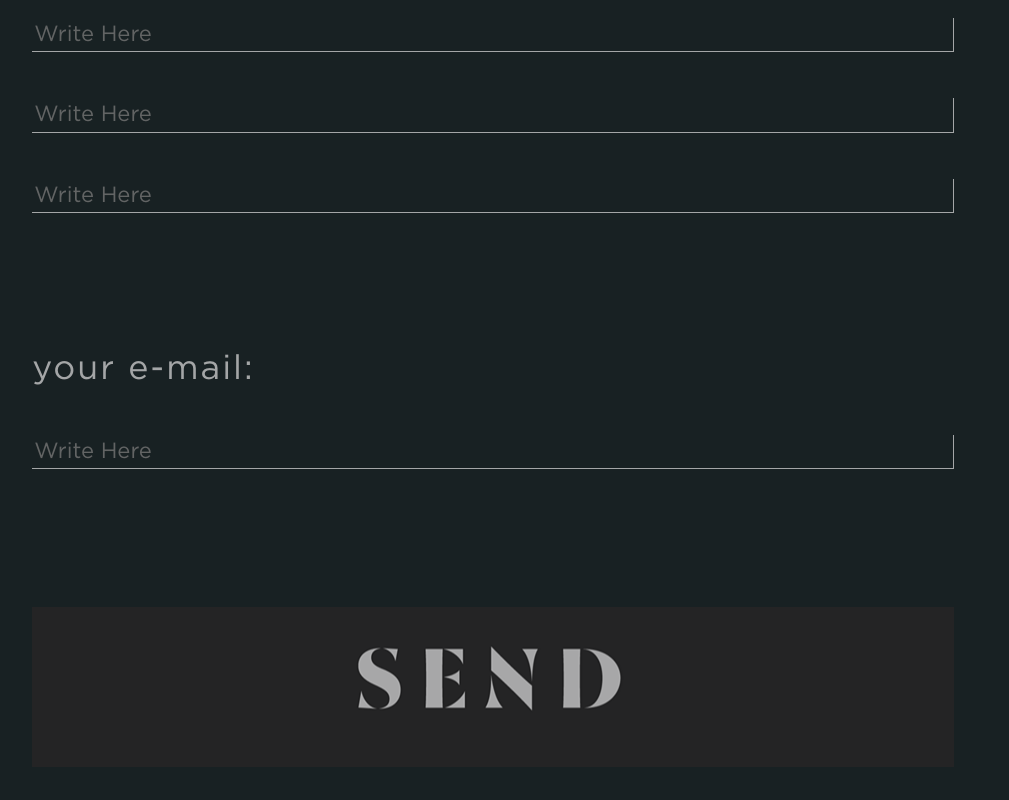
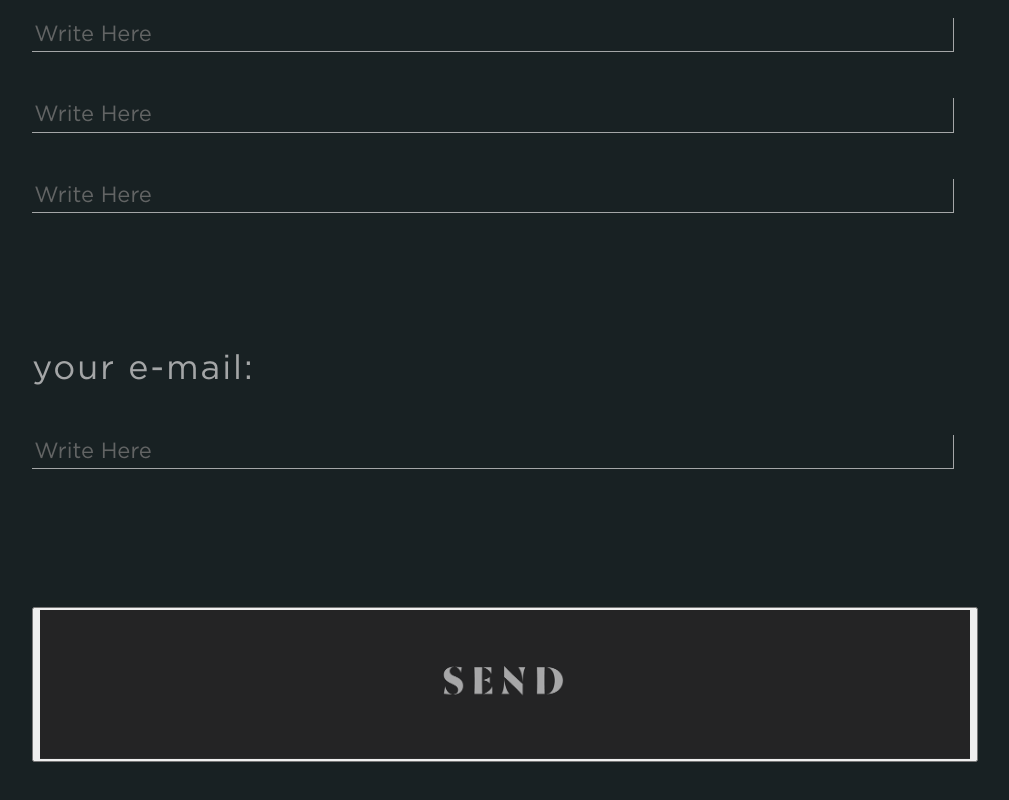
Before and after one commit to youareinmyhead/youareinmyhead.github.io, a plain HTML site: page index.html in a window 1280 px wide. Shown: the part 2767-3567 px from the top of the page, without its empty margins (83-1092 px from the left). Drawn offline with nearby package versions, Linux system fonts and the light colour scheme.

Commit message:
fixed the button size

```diff
--- a/index.html
+++ b/index.html
@@ -55,7 +55,7 @@
             opacity: 0.8;
         }
 
-        button {
+        /*button {
             width: 100%;
             padding: 80px;
             font-size: 22px;
@@ -63,7 +63,7 @@
             background-position: center;
             border:0;
             font-weight: bold;
-        }
+        }*/
 
         .my-container {
             height: 100vh;
@@ -125,8 +125,9 @@
 
         <h3>your e-mail:</h3>
         <input type="email" id="email" class="last-item" placeholder="Write Here" required/>
-
-        <button type="submit"></button>
+        <button type="submit">
+            <img src="images/send-btn.png" width="930px"/>
+        </button>
 
         <!--
                     <label class="sr-only" for="question">Question 1</label>
```
